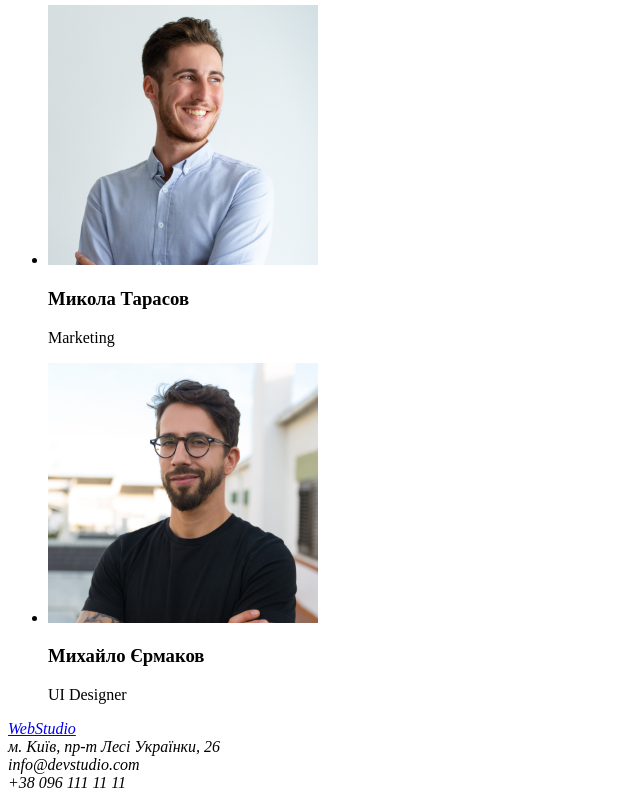
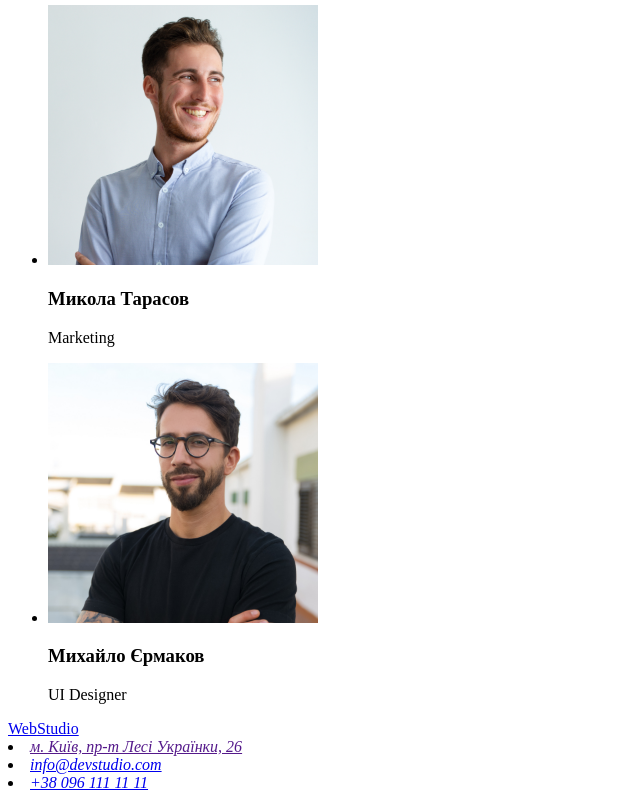
Before and after one commit to VoloshynVolodymyr/goit-markup-hw-01, a plain HTML site: page index.html in a window 1280 px wide. Shown: the part 2331-3131 px from the top of the page, without its empty margins (0-640 px from the left). Drawn offline with Linux system fonts and the light colour scheme.

Commit message:
Fixed links and address

```diff
--- a/index.html
+++ b/index.html
@@ -18,8 +18,8 @@
             </ul>
         </nav>
             <ul>
-                <li><a href="">info@devstudio.com</a></li>
-                <li><a href="">+38 096 111 11 11</a></li>
+                <li><a href="mailto:info@devstudio.com">info@devstudio.com</a></li>
+                <li><a href="+380961111111">+38 096 111 11 11</a></li>
             </ul>
 
     </header>
@@ -87,11 +87,11 @@
 </section>
 
 <footer>
+    <a href="./index.html"><span>Web</span>Studio</a><br>
     <address>
-        <a href="./index.html"><span>Web</span>Studio</a><br>
-        м. Київ, пр-т Лесі Українки, 26<br>
-        info@devstudio.com<br>
-        +38 096 111 11 11
+        <li><a href="">м. Київ, пр-т Лесі Українки, 26</a></li>
+        <li><a href="mailto:info@devstudio.com">info@devstudio.com</a></li>
+        <li><a href="+380961111111">+38 096 111 11 11</a></li>
     </address>
 </footer>
 </body>
```
